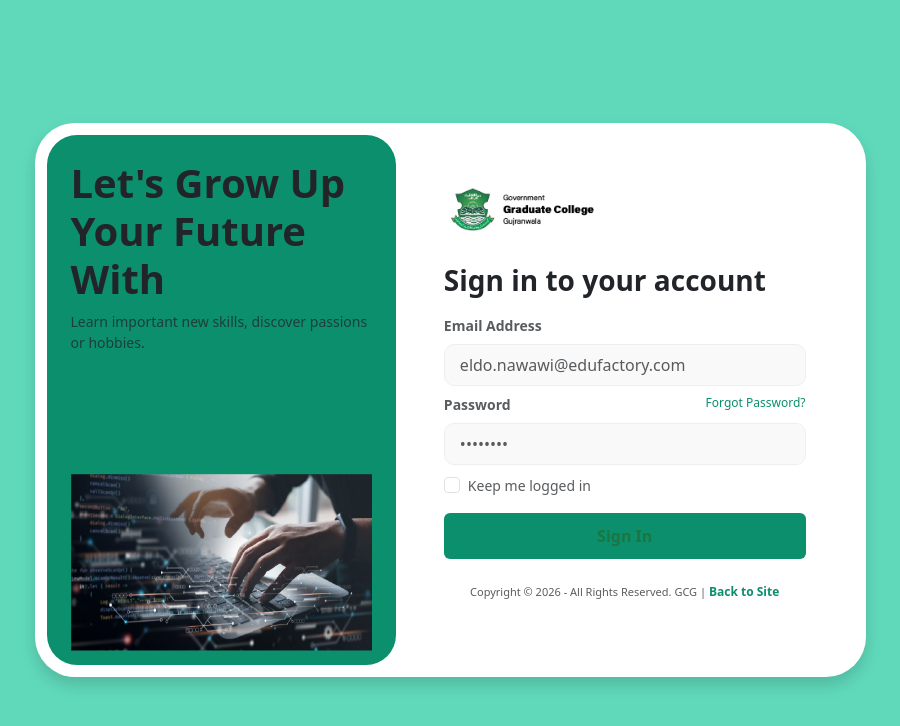
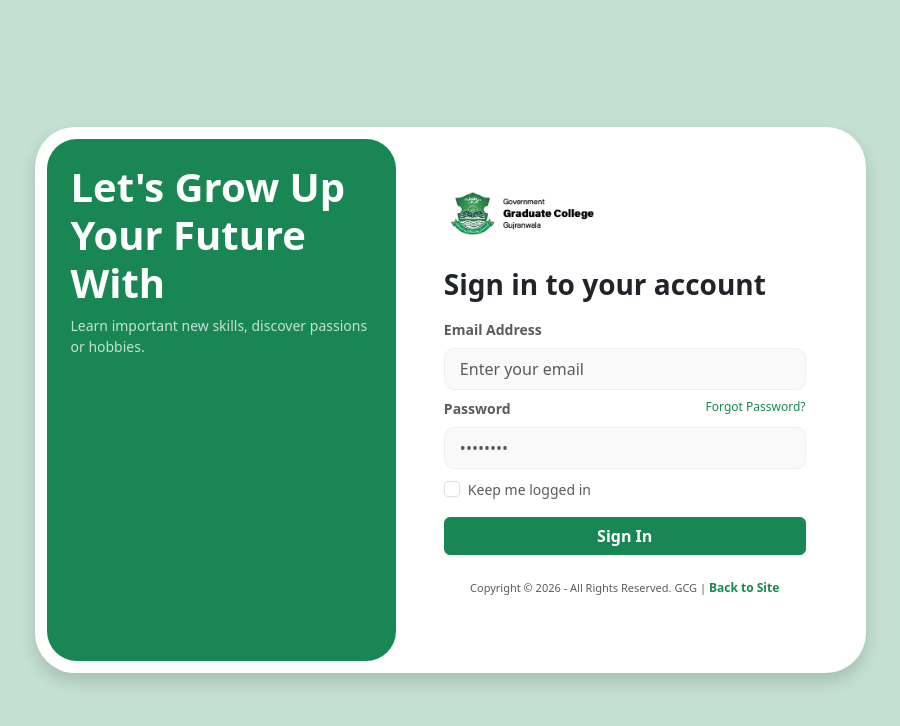
Before and after one commit to mahnooradnan491-boop/gcg, a React app in the folder frontend/: page /login in a window 1280 px wide. Shown: the top 726 px of the page, without its empty margins (190-1090 px from the left). Built offline with nearby package versions, Linux system fonts and the light colour scheme; the HTML template or start-up script is replaced by a standard one.

Commit message:
Login Set

```diff
--- a/frontend/src/login.css
+++ b/frontend/src/login.css
@@ -1,10 +1,10 @@
-
 .login-master-wrapper {
-    background-color: #60d9bb !important;
+    background-color: var(--primary-color-opac);
     min-height: 100vh;
     width: 100%;
     padding: 20px;
 }
+
 .main-login-card {
     background-color: white;
     border-radius: 40px !important;
@@ -12,8 +12,8 @@
     padding: 12px;
     max-height: 90vh;
 }
+
 .left-panel-green {
-    background-color: #0b8f6c;
     border-radius: 30px;
     flex: 1;
 }
@@ -23,9 +23,11 @@
     object-fit: contain;
     margin-bottom: -10px;
 }
+
 .right-panel-white {
     flex: 1.2;
 }
+
 .input-style {
     background-color: #f9f9f9 !important;
     border: 1px solid #eee !important;
@@ -33,22 +35,25 @@
     padding: 8px 15px !important;
 }
 
-.signin-btn {
-    background-color: #0b8f6c !important;
-    color: rgb(29, 117, 66) !important;
-    padding: 10px !important;
-    border: none;
-}
-.signin-btn:hover {
-    background-color: #086b51 !important;
-}
-.forgot-link, .back-link {
-    color: #0b8f6c;
+.forgot-link,
+.back-link {
+    color: var(--primary-color);
     text-decoration: none;
     font-size: 12px;
 }
+
 @media (max-width: 768px) {
-    .login-master-wrapper { height: auto; }
-    .main-login-card { flex-direction: column !important; max-height: none; }
-    .left-panel-green { min-height: 300px; margin-bottom: 15px; }
+    .login-master-wrapper {
+        height: auto;
+    }
+
+    .main-login-card {
+        flex-direction: column !important;
+        max-height: none;
+    }
+
+    .left-panel-green {
+        min-height: 300px;
+        margin-bottom: 15px;
+    }
 }
--- a/frontend/src/login.jsx
+++ b/frontend/src/login.jsx
@@ -1,5 +1,5 @@
-import React from 'react';
-import './Login.css';
+import { Link } from 'react-router-dom'
+import './login.css'
 
 function Login() {
   return (
@@ -7,55 +7,42 @@ function Login() {
       <div className="container">
         <div className="row justify-content-center">
           <div className="col-12 col-md-11 col-lg-10 col-xl-9">
-
             <div className="main-login-card shadow d-flex flex-column flex-md-row">
-
-              <div className="left-panel-green p-4 d-flex flex-column justify-content-between">
-                <div className="panel-text">
+              <div className="left-panel-green bg-success p-4 d-flex flex-column justify-content-between">
+                <div className="panel-text text-white">
                   <h1 className="fw-bold">Let's Grow Up <br /> Your Future <br /> With</h1>
                   <p className="small opacity-75">Learn important new skills, discover passions or hobbies.</p>
                 </div>
-                <div className="panel-img text-center">
-                  <img src="/computerscience.png" alt="CS" className="img-fluid cs-image" />
-                </div>
               </div>
-
-
               <div className="right-panel-white p-4 p-md-5 d-flex flex-column justify-content-center bg-white">
                 <div className="logo-box mb-4">
-                  <img src="/logo.png" alt="Logo" className="img-fluid" style={{maxWidth: '150px'}} />
+                  <img src="/logo.png" alt="Logo" className="img-fluid" style={{ maxWidth: '150px' }} />
                 </div>
-
                 <h3 className="fw-bold mb-3">Sign in to your account</h3>
-
                 <form className="login-form">
                   <div className="mb-2">
                     <label className="form-label small fw-bold text-muted">Email Address</label>
-                    <input type="email" className="form-control input-style" placeholder="eldo.nawawi@edufactory.com" />
+                    <input type="email" className="form-control input-style" placeholder="Enter your email" />
                   </div>
-
                   <div className="mb-2">
                     <div className="d-flex justify-content-between">
                       <label className="form-label small fw-bold text-muted">Password</label>
-                      <a href="#" className="forgot-link">Forgot Password?</a>
+                      <Link to="/forgotpassword" className="forgot-link">Forgot Password?</Link>
                     </div>
                     <input type="password" className="form-control input-style" placeholder="••••••••" />
                   </div>
-
                   <div className="form-check mb-3">
                     <input className="form-check-input" type="checkbox" id="check" />
                     <label className="form-check-label small text-muted" htmlFor="check">Keep me logged in</label>
                   </div>
-                  <button type="submit" className="btn signin-btn w-100 fw-bold">Sign In</button>
+                  <button type="submit" className="btn btn-success w-100 fw-bold">Sign In</button>
                 </form>
-
                 <div className="footer-box mt-4 text-center">
-                  <p className="text-muted" style={{fontSize: '11px'}}>
-                    Copyright © 2026 - All Rights Reserved. GCG | <a href="#" className="back-link fw-bold">Back to Site</a>
+                  <p className="text-muted" style={{ fontSize: '11px' }}>
+                    Copyright © 2026 - All Rights Reserved. GCG | <Link to="/" className="back-link fw-bold">Back to Site</Link>
                   </p>
                 </div>
               </div>
-
             </div>
           </div>
         </div>
@@ -64,4 +51,4 @@ function Login() {
   );
 }
 
-export default Login;
+export default Login
--- a/frontend/src/main.css
+++ b/frontend/src/main.css
@@ -5,6 +5,7 @@
 
 :root {
     --primary-color: #198754;
+    --primary-color-opac: #19875442;
     --secondary-color: #4CAF50;
     --text-color: #333;
 }
```
